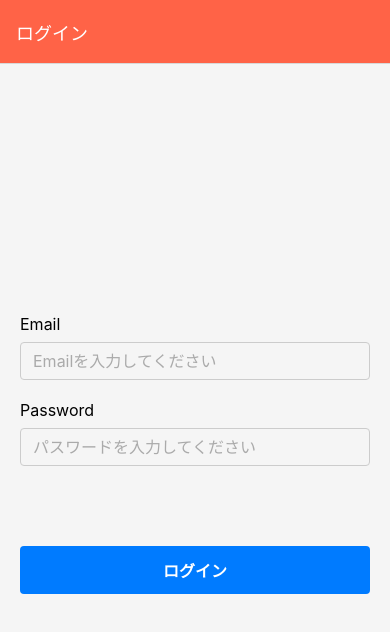
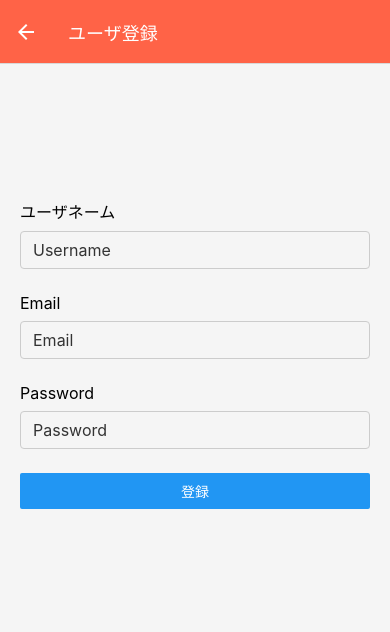
Before and after one commit to Raiu1210/onsen-mania-native, a React Native app: screen /Signup in a window 390 px wide. Shown: the top 632 px of the page. Built offline with nearby package versions, Linux system fonts and the light colour scheme.

Commit message:
signup view

```diff
--- a/App.js
+++ b/App.js
@@ -7,6 +7,7 @@ import { createNativeStackNavigator } from '@react-navigation/native-stack';
 // screeens
 import HomeScreen from './components/screens/HomeScreen';
 import LoginScreen from './components/screens/LoginScreen';
+import SignupScreen from './components/screens/SignupScreen';
 
 const Stack = createNativeStackNavigator();
 
@@ -46,6 +47,7 @@ export default function App() {
       }}>
         <Stack.Screen name="Home" component={HomeScreen} options={{title: "温泉マニア", headerLeft: null, }} />
         <Stack.Screen name="Login" component={LoginScreen} options={{title: "ログイン", headerLeft: null, }} />
+        <Stack.Screen name="Signup" component={SignupScreen} options={{title: "ユーザ登録" }} />
       </Stack.Navigator>
     </NavigationContainer>
   );
--- a/components/screens/CheckInScreen.js
+++ b/components/screens/CheckInScreen.js
@@ -1,5 +1,5 @@
 import React, { useEffect, useState } from 'react';
-import { StyleSheet, View, Text, ScrollView, Image } from 'react-native';
+import { StyleSheet, ScrollView, RefreshControl } from 'react-native';
 import axios from 'axios';
 import * as SecureStore from 'expo-secure-store';
 
@@ -8,8 +8,8 @@ import OnsenCardComponent from '../OnsenCardComponent';
 
 const CheckInScreen = () => {
   const [myVisits, setMyVisits] = useState([]);
+  const [refreshing, setRefreshing] = useState(false);
 
-  useEffect(() => {
   const fetchData = async () => {
     try {
       const accessToken = await SecureStore.getItemAsync('access_token');
@@ -24,11 +24,16 @@ const CheckInScreen = () => {
     }
   };
 
+  useEffect(() => {
     fetchData();
   }, []);
 
   return (
-    <ScrollView style={styles.container}>
+    <ScrollView style={styles.container}
+      refreshControl={
+        <RefreshControl refreshing={refreshing} onRefresh={fetchData} />
+      }
+    >
       {myVisits.map((visit) => (
         <OnsenCardComponent visit={visit} />
       ))}
@@ -40,41 +45,7 @@ const styles = StyleSheet.create({
   container: {
     flex: 1,
     padding: 6
-  },
-  card: {
-    position: 'absolute',
-    bottom: 0,
-    left: 0,
-    right: 0,
-    padding: 16,
-    backgroundColor: '#FFFFFF',
-    borderTopLeftRadius: 16,
-    borderTopRightRadius: 16,
-  },
-  image: {
-    width: '100%',
-    height: 100,
-    borderRadius: 8,
-    marginBottom: 16,
-  },
-  cardTitle: {
-    fontSize: 18,
-    fontWeight: 'bold',
-    marginBottom: 8,
-  },
-  info: {
-    flexDirection: 'row',
-    alignItems: 'center',
-  },
-  label: {
-    fontWeight: 'bold',
-    marginRight: 8,
-    fontSize: 16,
-  },
-  value: {
-    flex: 1,
-    fontSize: 16,
-  },
+  }
 });
 
 export default CheckInScreen;
--- a/components/screens/LoginScreen.js
+++ b/components/screens/LoginScreen.js
@@ -1,5 +1,5 @@
 import React, { useState } from 'react';
-import { View, Text, TextInput, TouchableOpacity, StyleSheet, Alert } from 'react-native';
+import { View, Text, TextInput, TouchableOpacity, StyleSheet, Alert, Button } from 'react-native';
 import axios from 'axios';
 import { useNavigation } from '@react-navigation/native';
 import * as SecureStore from 'expo-secure-store';
@@ -8,6 +8,10 @@ const LoginScreen = () => {
   const [email, setEmail] = useState('');
   const [password, setPassword] = useState('');
   const navigation = useNavigation();
+
+  const handleSignup = () => {
+    navigation.navigate('Signup');
+  };
 
   const handleLogin = async () => {
     try {
@@ -55,6 +59,8 @@ const LoginScreen = () => {
       <TouchableOpacity style={styles.loginButton} onPress={handleLogin}>
         <Text style={styles.loginButtonText}>ログイン</Text>
       </TouchableOpacity>
+
+      <Button title="Sign Up" onPress={handleSignup} />
     </View>
   );
 };
--- a/components/screens/RecordScreen.js
+++ b/components/screens/RecordScreen.js
@@ -1,5 +1,5 @@
 import React, { useEffect, useState } from 'react';
-import { View, ScrollView , StyleSheet } from 'react-native';
+import { View, ScrollView , StyleSheet, RefreshControl } from 'react-native';
 import axios from 'axios';
 import * as SecureStore from 'expo-secure-store';
 
@@ -10,8 +10,8 @@ import ProgressChartComponent from '../ProgressChartComponent';
 const RecordScreen = () => {
   const [myVisits, setMyVisits] = useState([]);
   const [onsenList, setOnsenList] = useState([]);
+  const [refreshing, setRefreshing] = useState(false);
 
-  useEffect(() => {
   const fetchData = async () => {
     try {
       const accessToken = await SecureStore.getItemAsync('access_token');
@@ -25,18 +25,22 @@ const RecordScreen = () => {
       const onsenResponse = await axios.get('https://monaledge.com:8888/onsen/onsen_list');
       const onsenData = onsenResponse.data;
       setOnsenList(onsenData);
-
     } catch (error) {
       console.log('データの取得に失敗しました:', error);
     }
   };
 
+  useEffect(() => {
     fetchData();
   }, []);
 
 
   return (
-    <ScrollView>
+    <ScrollView
+      refreshControl={
+        <RefreshControl refreshing={refreshing} onRefresh={fetchData} />
+      }
+    >
       <View style={styles.container}>
         <BarChartComponent myVisits={myVisits} />
         <ProgressChartComponent onsenList={onsenList} myVisits={myVisits} />
--- /dev/null
+++ b/components/screens/SignupScreen.js
@@ -0,0 +1,85 @@
+import React, { useState } from 'react';
+import { View, TextInput, Button, StyleSheet, Text, Alert } from 'react-native';
+import axios from 'axios';
+
+const SignupScreen = () => {
+  const [username, setUsername] = useState('');
+  const [email, setEmail] = useState('');
+  const [password, setPassword] = useState('');
+
+  const handleSignup = async () => {
+    try {
+      const response = await axios.post('https://monaledge.com:8888/users/register', {
+        username,
+        email,
+        password,
+      });
+
+      if(response.data.status == 0) {
+        Alert.alert('ユーザ登録完了', 'サインアップが成功しました');
+        navigation.navigate('Login');
+      } else {
+        Alert.alert('エラー', 'サインアップに失敗しました。');
+      }
+    } catch (error) {
+      console.error(error);
+      // エラーメッセージを表示するなど、エラーハンドリングを行います
+    }
+  };
+
+  return (
+    <View style={styles.container}>
+      <Text style={styles.label}>ユーザネーム</Text>
+      <TextInput
+        style={styles.input}
+        placeholder="Username"
+        value={username}
+        onChangeText={setUsername}
+      />
+
+      <Text style={styles.label}>Email</Text>
+      <TextInput
+        style={styles.input}
+        placeholder="Email"
+        value={email}
+        onChangeText={setEmail}
+      />
+
+      <Text style={styles.label}>Password</Text>
+      <TextInput
+        style={styles.input}
+        placeholder="Password"
+        secureTextEntry
+        value={password}
+        onChangeText={setPassword}
+      />
+      <Button style={styles.signupButton} title="登録" onPress={handleSignup} />
+    </View>
+  );
+};
+
+const styles = StyleSheet.create({
+  container: {
+    flex: 1,
+    justifyContent: 'center',
+    paddingHorizontal: 20,
+    backgroundColor: '#f5f5f5',
+    marginBottom: 200,
+  },
+  label: {
+    fontSize: 16,
+    marginBottom: 8,
+  },
+  input: {
+    borderWidth: 1,
+    borderColor: '#ccc',
+    borderRadius: 4,
+    paddingVertical: 8,
+    paddingHorizontal: 12,
+    fontSize: 16,
+    color: '#333',
+    marginBottom: 24
+  },
+});
+
+export default SignupScreen;
```
Lines whose indentation alone changed are shown as unchanged.
